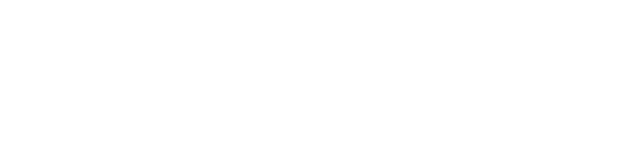
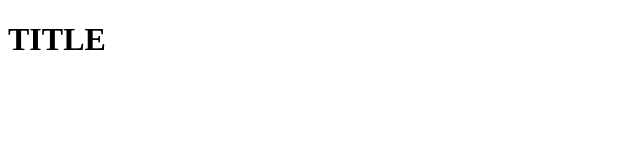
Before and after one commit to STL-WomenPlus-WebDev-March2023/js-assignment-4-html-me-something-lydiaqd, a website: page index.html in a window 1280 px wide. Shown: the whole page, without its empty margins (0-640 px from the left). Drawn offline with Linux system fonts and the light colour scheme.

Commit message:
My First HTML Commit

```diff
--- a/index.html
+++ b/index.html
@@ -1,8 +1,9 @@
 <!DOCTYPE html>
 <html>
    <head>
+      <title>TITLE</title>
    </head>
    <body>
-      <!-- Write your HTML in this file! -->
+     <h1>TITLE</h1>
    </body>
 </html>
```
